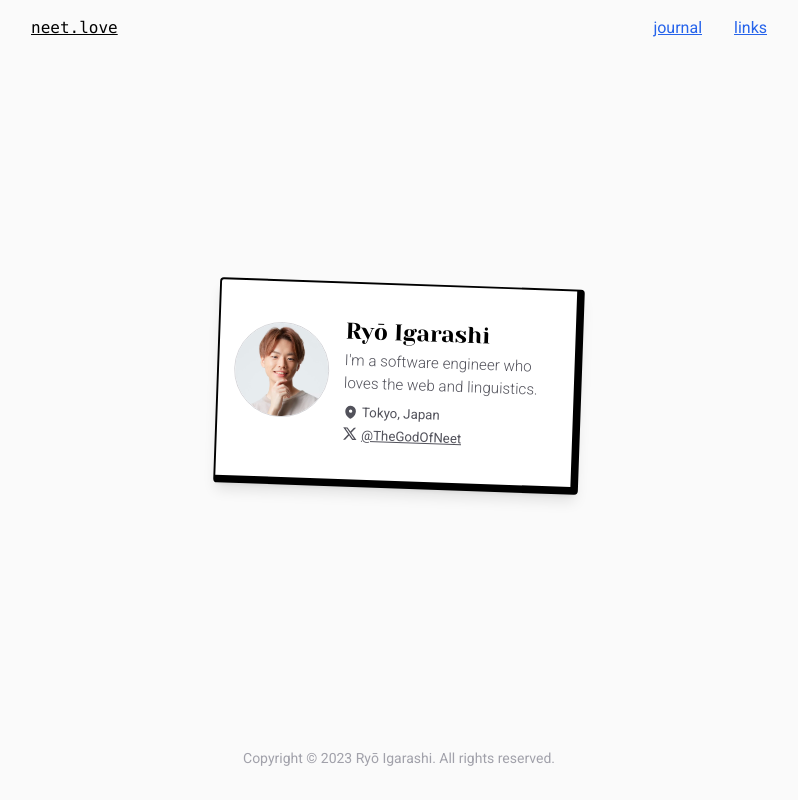
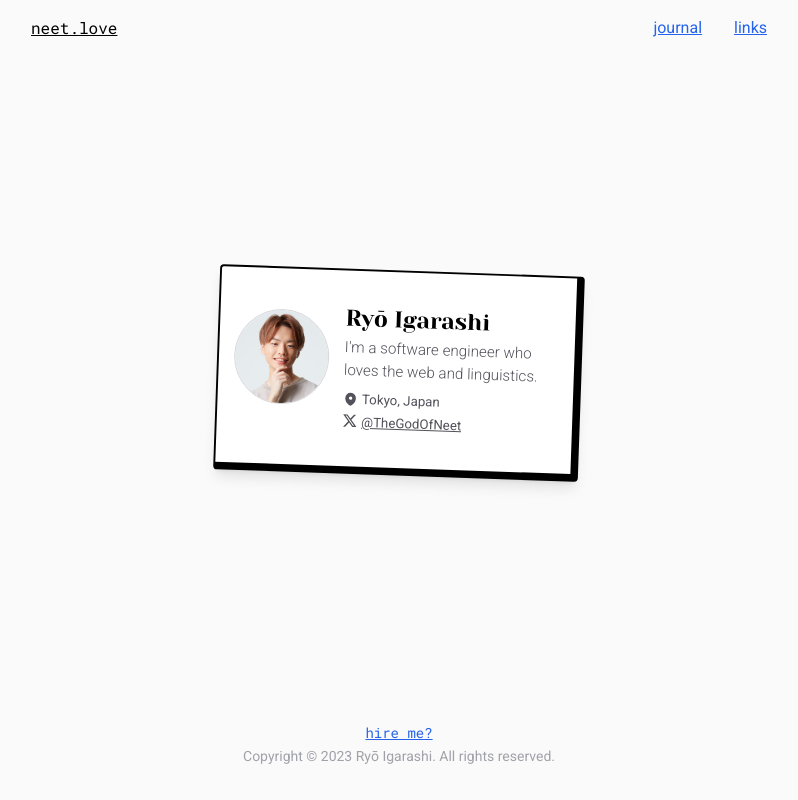
Before and after one commit to neet/neet.love, a Next.js app: page / in a window 1280 px wide. Shown: the whole page, without its empty margins (241-1039 px from the left). Built offline with nearby package versions, Linux system fonts and the light colour scheme; what tailwindcss-hero-patterns would draw is missing.

Commit message:
chore: Add link for wantedly

```diff
--- a/src/app/journals/[id]/page.tsx
+++ b/src/app/journals/[id]/page.tsx
@@ -55,7 +55,7 @@ export default async function Page(props: ArticlePageProps) {
     <>
       <article className="w-full" lang={data.lang}>
         <header className="relative z-10 m-auto mt-8 max-w-screen-md px-4 text-center md:px-0">
-          <h1 className="font-serif text-4xl md:text-6xl dark:text-white">
+          <h1 className="font-yeseva text-4xl md:text-6xl dark:text-white">
             {data.title}
           </h1>
 
--- a/src/app/journals/page.tsx
+++ b/src/app/journals/page.tsx
@@ -21,7 +21,9 @@ export default async function Page() {
   return (
     <div className="m-auto max-w-screen-md">
       <header className="my-8 text-center">
-        <h1 className={clsx("font-serif text-4xl md:text-6xl dark:text-white")}>
+        <h1
+          className={clsx("font-yeseva text-4xl md:text-6xl dark:text-white")}
+        >
           Journal
         </h1>
         <p className="mt-2 dark:text-white">
--- a/src/app/layout.tsx
+++ b/src/app/layout.tsx
@@ -2,7 +2,7 @@ import "./globals.css";
 
 import clsx from "clsx";
 import type { Metadata } from "next";
-import { Roboto, Yeseva_One } from "next/font/google";
+import { Roboto, Roboto_Mono, Yeseva_One } from "next/font/google";
 
 import { Banner } from "@/components/Banner/Banner";
 import { ContentInfo } from "@/components/ContentInfo/ContentInfo";
@@ -17,6 +17,12 @@ const roboto = Roboto({
   subsets: ["latin"],
   weight: ["300", "400", "500"],
   variable: "--font-roboto",
+});
+
+const robotoMono = Roboto_Mono({
+  subsets: ["latin"],
+  weight: ["300", "400", "500"],
+  variable: "--font-roboto-mono",
 });
 
 export const metadata: Metadata = {
@@ -36,7 +42,10 @@ export default function RootLayout({
   children: React.ReactNode;
 }) {
   return (
-    <html lang="en" className={clsx(roboto.variable, yesevaOne.variable)}>
+    <html
+      lang="en"
+      className={clsx(roboto.variable, yesevaOne.variable, robotoMono.variable)}
+    >
       <body
         className={clsx(
           "bg-zinc-50 font-sans antialiased",
--- a/src/app/links/page.tsx
+++ b/src/app/links/page.tsx
@@ -3,7 +3,7 @@ import path from "node:path";
 import { fileURLToPath } from "node:url";
 
 import clsx from "clsx";
-import yaml from "js-yaml";
+import { load } from "js-yaml";
 import { Metadata } from "next";
 
 import { RichLink } from "@/components/RichLink/RichLink";
@@ -19,12 +19,14 @@ export default async function Page() {
     path.join(fileURLToPath(import.meta.url), "../links.yaml"),
     "utf-8",
   );
-  const richLinks = yaml.load(content) as link.RichLink[];
+  const richLinks = load(content) as link.RichLink[];
 
   return (
     <div className="m-auto max-w-screen-md">
       <header className="my-8 text-center">
-        <h1 className={clsx("font-serif text-4xl md:text-6xl dark:text-white")}>
+        <h1
+          className={clsx("font-yeseva text-4xl md:text-6xl dark:text-white")}
+        >
           Links
         </h1>
         <p className="mt-2 dark:text-white">
--- a/src/components/ArticleCard/ArticleCard.tsx
+++ b/src/components/ArticleCard/ArticleCard.tsx
@@ -70,7 +70,7 @@ export const ArticleCard: FC<ArticleCardProps> = (props) => {
       </div>
 
       <div className="p-4">
-        <h2 className="font-serif text-2xl" id={headingId}>
+        <h2 className="font-yeseva text-2xl" id={headingId}>
           <Link
             href={`/journals/${blog.id}`}
             hrefLang={lang}
--- a/src/components/ContentInfo/ContentInfo.tsx
+++ b/src/components/ContentInfo/ContentInfo.tsx
@@ -1,7 +1,16 @@
 export const ContentInfo = () => {
   return (
     <footer className="w-full py-8 text-center">
-      <p className="text-sm text-zinc-400 dark:text-zinc-600">
+      <a
+        href="https://www.wantedly.com/id/rigarashi"
+        target="_blank"
+        rel="noopener noreferrer"
+        className="font-mono text-sm leading-relaxed text-blue-600 underline dark:text-blue-400"
+      >
+        hire me?
+      </a>
+
+      <p className="text-sm leading-relaxed text-zinc-400 dark:text-zinc-600">
         Copyright © 2023 Ryō Igarashi. All rights reserved.
       </p>
     </footer>
--- a/src/components/Profile/Profile.tsx
+++ b/src/components/Profile/Profile.tsx
@@ -32,7 +32,7 @@ export const Profile: FC = () => {
         </div>
 
         <div className="grow">
-          <h1 id="name" className="font-serif text-2xl leading-tight">
+          <h1 id="name" className="font-yeseva text-2xl leading-tight">
             <a href="#name">Ryō Igarashi</a>
           </h1>
 
--- a/tailwind.config.ts
+++ b/tailwind.config.ts
@@ -11,7 +11,8 @@ const config: Config = {
       // https://nextjs.org/docs/pages/building-your-application/optimizing/fonts#with-tailwind-css
       fontFamily: {
         sans: ["var(--font-roboto)"],
-        serif: ["var(--font-yeseva-one)"],
+        mono: ["var(--font-roboto-mono)"],
+        yeseva: ["var(--font-yeseva-one)"],
       },
     },
   },
```
